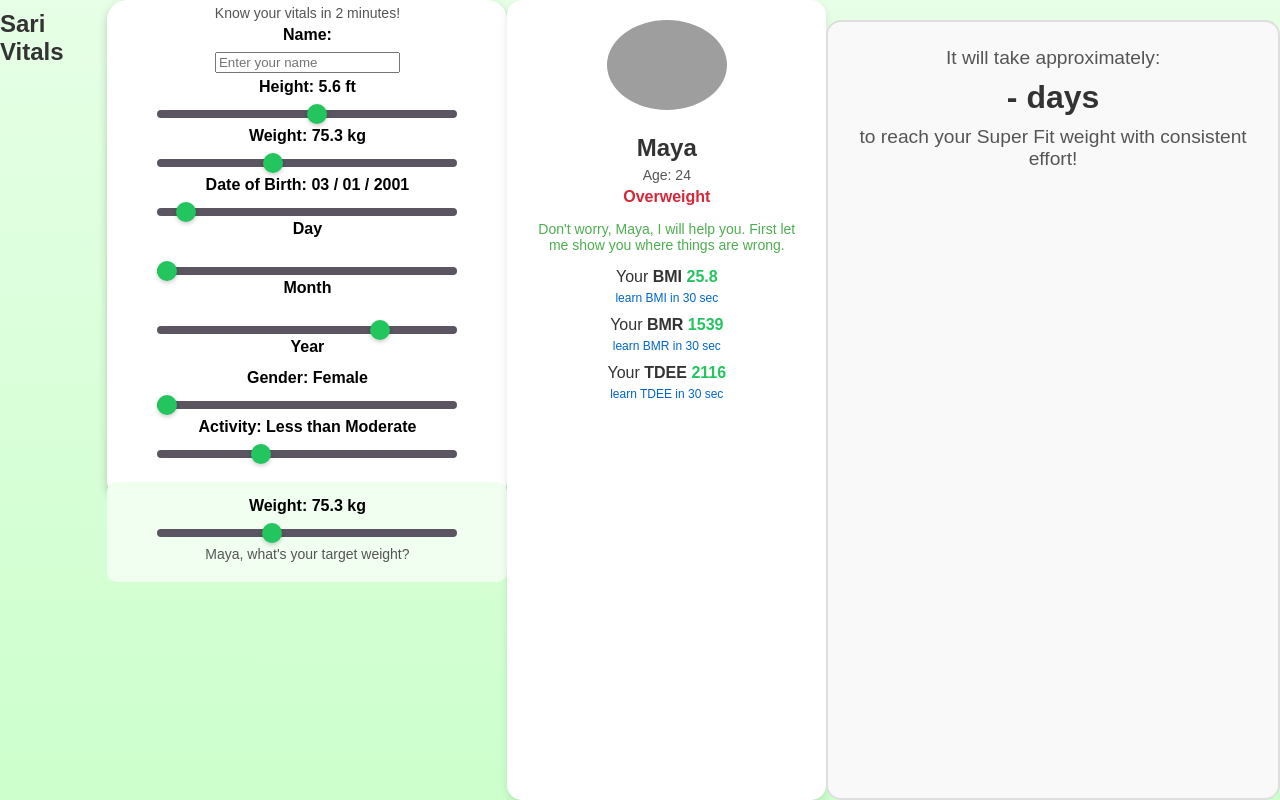
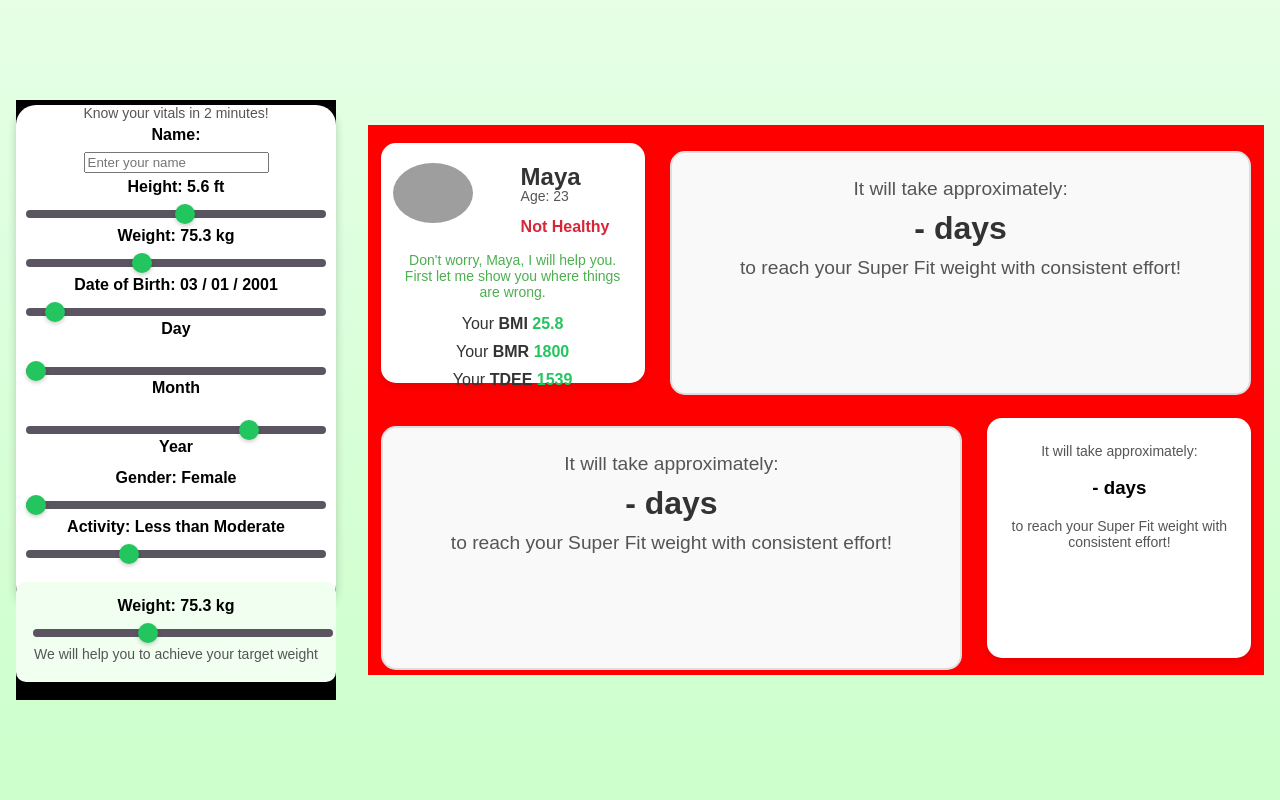
Before and after one commit to abhishekbhanot/sariproject, a plain HTML site: page index.html in a window 1280 px wide. Drawn offline with Linux system fonts and the light colour scheme; grey boxes are pictures that could not be loaded.

Commit message:
added css

```diff
--- a/index.html
+++ b/index.html
@@ -7,7 +7,9 @@
   <link rel="stylesheet" href="style.css">
 </head>
 <body>
-  <h2>Sari Vitals</h2><br>
+
+  <div id="flexbox">
+  <div id="block">
   <div class="card">
     <p>Know your vitals in 2 minutes!</p>
 
@@ -68,22 +70,24 @@
 
     </div>
   </div>
-
+</div>
+<!-- seconf div -->
+<div id="flexbox2">
   <div class="card1">
     <img src="https://img.lovepik.com/free-png/20210918/lovepik-cartoon-girl-png-image_400179966_wh1200.png" alt="Maya" class="avatar">
     <h2 id="display-name">Maya</h2>
-    <p>Age: <span id="display-age">23</span></p>
+    <p id="age">Age: <span id="display-age">23</span></p>
     <p class="status" id="health-status">Not Healthy</p>
     <p class="message">
       Don't worry, <span id="display-name-inline">Maya</span>, I will help you. First let me show you where things are wrong.
     </p>
     <div class="metrics">
       <p>Your <b>BMI</b> <span>29</span></p>
-      <a href="#">learn BMI in 30 sec</a>
+
       <p>Your <b>BMR</b> <span>1800</span></p>
-      <a href="#">learn BMR in 30 sec</a>
+
       <p>Your <b>TDEE</b> <span>1500</span></p>
-      <a href="#">learn TDEE in 30 sec</a>
+
     </div>
   </div>
 
@@ -93,6 +97,20 @@
     <p>to reach your Super Fit weight with consistent effort!</p>
   </div>
 
+  <div class="days-to-fit">
+    <p>It will take approximately:</p>
+    <h3><span id="days-to-fit">-</span> days</h3>
+    <p>to reach your Super Fit weight with consistent effort!</p>
+  </div>
+
+  <div class="card1">
+    <p>It will take approximately:</p>
+    <h3><span id="days-to-fit">-</span> days</h3>
+    <p>to reach your Super Fit weight with consistent effort!</p>
+  </div>
+
+</div>
+</div>
 </body>
 <script src="script.js"></script>
 </html>
--- a/style.css
+++ b/style.css
@@ -6,13 +6,23 @@ body {
     height: 100vh;
     margin: 0;
   }
-
+#flexbox{
+  display: flex;
+  justify-content: space-around;
+  align-items: center;
+  width: 100%;
+}
+#block{
+  height: 600px;
+  background: #000;
+  width: 25%;
+}
   .card {
     background: white;
     border-radius: 20px;
     box-shadow: 0 4px 10px rgba(0, 0, 0, 0.2);
     margin: em;
-    width: 90%;
+    width: 100%;
     height: 500px;
     max-width: 400px;
     text-align: center;
@@ -91,21 +101,8 @@ box-shadow: 0 2px 4px rgba(0, 0, 0, 0.2);
 
 
 
-  .card1 {
-    background: #ffffff;
-    border-radius: 15px;
-    box-shadow: 0 4px 8px rgba(0, 0, 0, 0.1);
-    padding: 20px;
-    width: 300px;
-    text-align: center;
-  }
 
-  .avatar {
-    width: 120px;
-    height: auto;
-    margin: 0 auto 10px;
-    border-radius: 50%;
-  }
+
 
   h2 {
     margin: 10px 0 5px;
@@ -130,6 +127,58 @@ box-shadow: 0 2px 4px rgba(0, 0, 0, 0.2);
     font-size: 14px;
     margin: 15px 0;
   }
+  /* seconf div */
+  #flexbox2{
+    height: 550px;
+    width: 70%;
+    background: red;
+    display: flex;
+    justify-content: space-around;
+    align-items: center;
+    flex-wrap: wrap;
+  }
+  .days-to-fit{
+    height: 200px;
+    width: 60%;
+  }
+  .card1 {
+    background: #ffffff;
+    border-radius: 15px;
+    box-shadow: 0 4px 8px rgba(0, 0, 0, 0.1);
+    padding: 20px;
+    width: 25%;
+    height: 200px;
+    text-align: center;
+    position: relative;
+  }
+
+  .avatar {
+    width: 80px;
+    height: auto;
+    margin: 0 auto 10px;
+    border-radius: 50%;
+    margin-left: -160px;
+  }
+  .card1 #display-name{
+    position: absolute;
+    left: 140px;
+    top: 10px;
+
+  }
+  .card1 #age{
+    position: absolute;
+    left: 140px;
+    top: 40px;
+
+  }
+  .card1 #health-status{
+    position: absolute;
+    left: 140px;
+    top: 70px;
+
+  }
+
+
 
   .metrics {
     margin-top: 15px;
```
